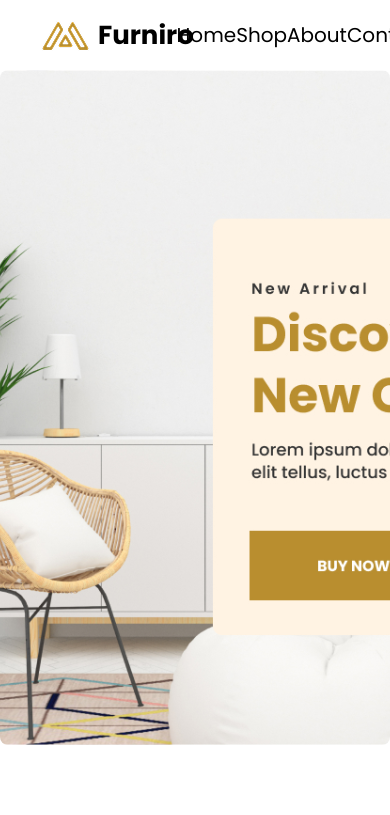
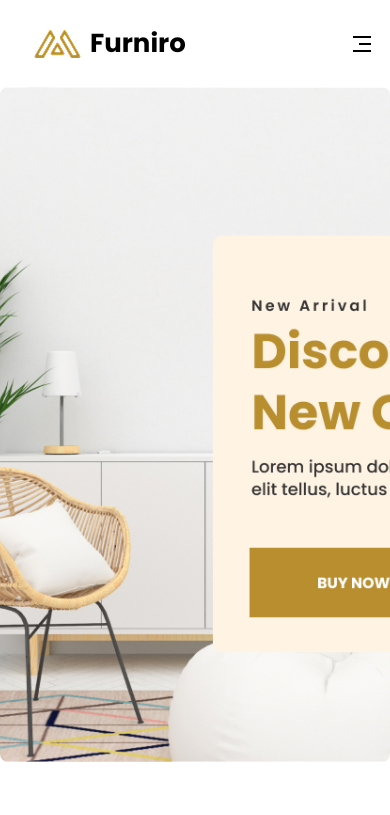
Before and after one commit to Gurmuked/Simple-E-commerce-website, a React (Vite) app in the folder ECom/: page / in a window 390 px wide. Shown: the top 815 px of the page. Built offline with nearby package versions, Linux system fonts and the light colour scheme.

Commit message:
start responsive from Navbar

```diff
--- a/ECom/src/components/Navbar.jsx
+++ b/ECom/src/components/Navbar.jsx
@@ -1,17 +1,27 @@
-import React from 'react'
+import React, {useState} from 'react'
 import { BsPersonExclamation } from "react-icons/bs";
 import { BiSearch } from "react-icons/bi";
 import { CiHeart } from "react-icons/ci";
 import { AiOutlineShoppingCart } from "react-icons/ai";
+import { RiMenu3Fill } from "react-icons/ri";
 
-const Navbar = () =>(
-    <section className='w-[100%] h-[70px] flex flex-row justify-between items-center ml-10 mr-16'>
-      <div  className='w-[20%] flex justify-start items-center'>
+const Navbar = () =>{
+
+  const [isMenuOpen, setIsMenuOpen] = useState(false); // State to track mobile menu visibility
+
+  const toggleMenu = () => {
+    setIsMenuOpen(!isMenuOpen); // Toggle menu visibility
+  };
+
+
+  return(
+  <section className='w-[100%] py-6 '>
+    <div className='w-[100%] flex flex-row justify-between items-center'>
+      <div  className='w-[20%] flex justify-start items-center ml-8'>
         <img src="../src/assets/logo.png" alt="Logo" className='mr-2 w-34 h-auto'/>
         <h4 className='font-poppins font-bold text-[26px] text-black'>Furniro</h4>
       </div>
-
-      <div className='w-[30%] flex justify-center items-center'>
+      <div className='w-[30%] hidden xs:flex justify-center items-center'>
         <ul className='w-[100%] flex justify-between items-center'>
           <li className='font-poppins font-normal text-[20px] text-black cursor-pointer' >Home</li>
           <li className='font-poppins font-normal text-[20px] text-black cursor-pointer'>Shop</li>
@@ -19,14 +29,47 @@ const Navbar = () =>(
           <li className='font-poppins font-normal text-[20px] text-black cursor-pointer'>Contact</li>
         </ul>
       </div>
-
-      <div  className='w-[20%] flex justify-start items-center'>
+      <div  className='w-[20%] hidden xs:flex justify-center items-center'>
         <BsPersonExclamation className='w-6 h-auto mx-4 cursor-pointer'/>
         <BiSearch className='w-6 h-auto mx-4 cursor-pointer'/>
         <CiHeart className='w-6 h-auto mx-4 cursor-pointer'/>
         <AiOutlineShoppingCart className='w-6 h-auto mx-4 cursor-pointer'/>
       </div>
-    </section>
+      <div className='w-[20%] xs:hidden flex justify-end items-center mr-4'>
+         <RiMenu3Fill className='w-6 h-auto cursor-pointer' onClick={toggleMenu}/>
+      </div>
+    </div>
+
+
+
+    <div className={`w-[100%] absolute top-0 right-0 left-0 bg-slate-800 bg-opacity-70 justify-start text-start items-center mx-auto ${
+          isMenuOpen ? 'block' : 'hidden'} `}>
+      <div className='w-[100%] flex flex-col justify-center items-center leading-10 mt-10'>
+        <ul className='w-[100%] flex flex-col justify-between items-center leading-10'>
+          <li className='font-poppins font-md text-[28px] text-white cursor-pointer mb-4' >Home</li>
+          <li className='font-poppins font-md text-[28px] text-white cursor-pointer mb-4'>Shop</li>
+          <li className='font-poppins font-md text-[28px] text-white cursor-pointer mb-4'>About</li>
+          <li className='font-poppins font-md text-[28px] text-white cursor-pointer mb-4'>Contact</li>
+        </ul>
+        <div className='flex justify-start items-center '>
+          <BsPersonExclamation className='w-10 h-auto my-4 cursor-pointer text-white'/>
+          <h4 className='font-poppins font-md text-[28px] text-white cursor-pointer'>User</h4>
+        </div>
+        <div className='flex justify-start items-center '>
+          <BiSearch className='w-10 h-auto my-4 cursor-pointer text-white'/>
+          <h4 className='font-poppins font-md text-[28px] text-white cursor-pointer'>Search</h4>
+        </div>
+        <div className='flex justify-start items-center '>
+          <CiHeart className='w-10 h-auto my-4 cursor-pointer text-white'/>
+          <h4 className='font-poppins font-md text-[28px] text-white cursor-pointer'>Like</h4>
+        </div>
+        <div className='flex justify-start items-center text-white ' >
+          <AiOutlineShoppingCart className='w-10 h-auto my-4 cursor-pointer'/>
+          <h4 className='font-poppins font-md text-[28px] text-white cursor-pointer'>Cart</h4>
+        </div>
+        </div>
+      </div>
+  </section>
   )
-
+}
 export default Navbar;
```
